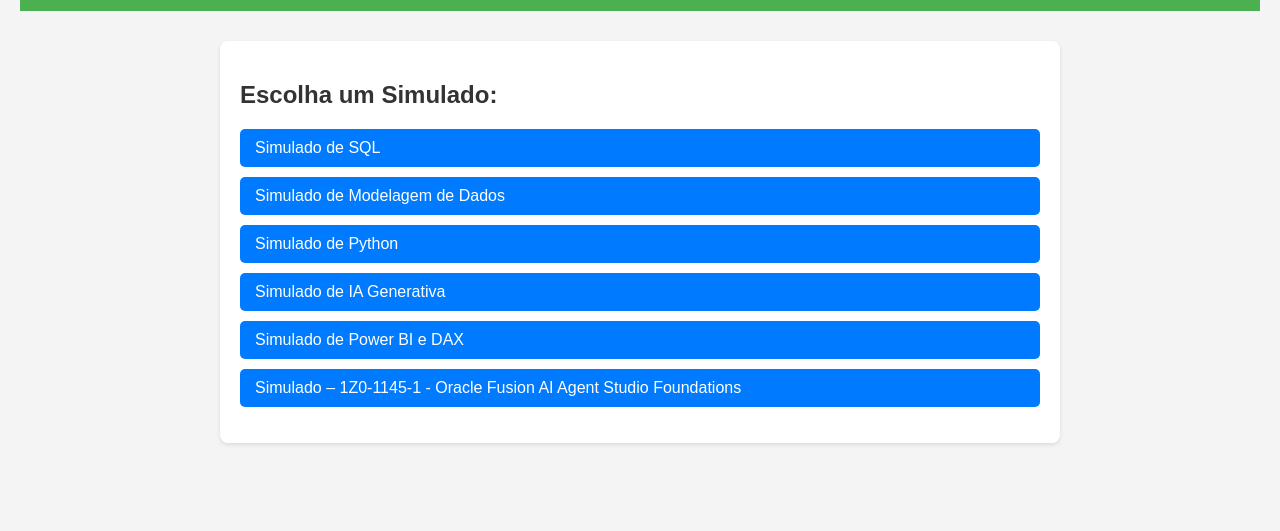
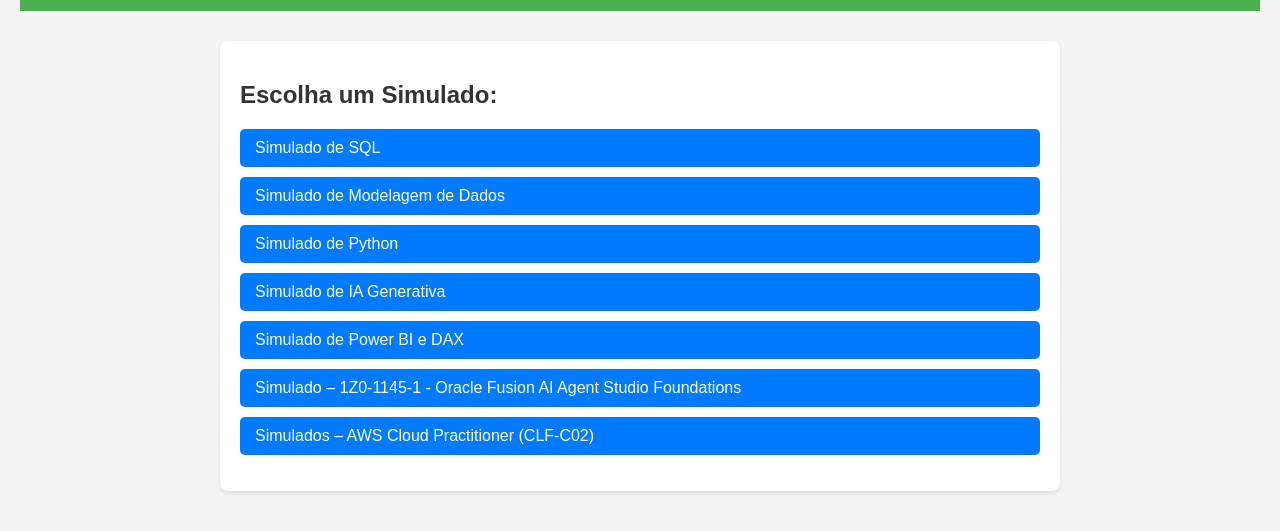
Before and after one commit to aasouzaconsult/simulados, a plain HTML site: page index.html in a window 1280 px wide. Shown: the part 109-640 px from the top of the page. Drawn offline with Linux system fonts and the light colour scheme.

Commit message:
index.html

```diff
--- a/index.html
+++ b/index.html
@@ -186,6 +186,7 @@
             <li><a href="#" data-simulado="generative-ai">Simulado de IA Generativa</a></li>
             <li><a href="#" data-simulado="powerbi-dax">Simulado de Power BI e DAX</a></li>
             <li><a href="oracle_fusion_ai.html" target="_blank" rel="noopener noreferrer">Simulado – 1Z0-1145-1 - Oracle Fusion AI Agent Studio Foundations</a></li>
+            <li><a href="https://dvysuktv.manus.space/" target="_blank" rel="noopener noreferrer">Simulados – AWS Cloud Practitioner (CLF-C02)</a></li>
         </ul>
     </main>
 
```
